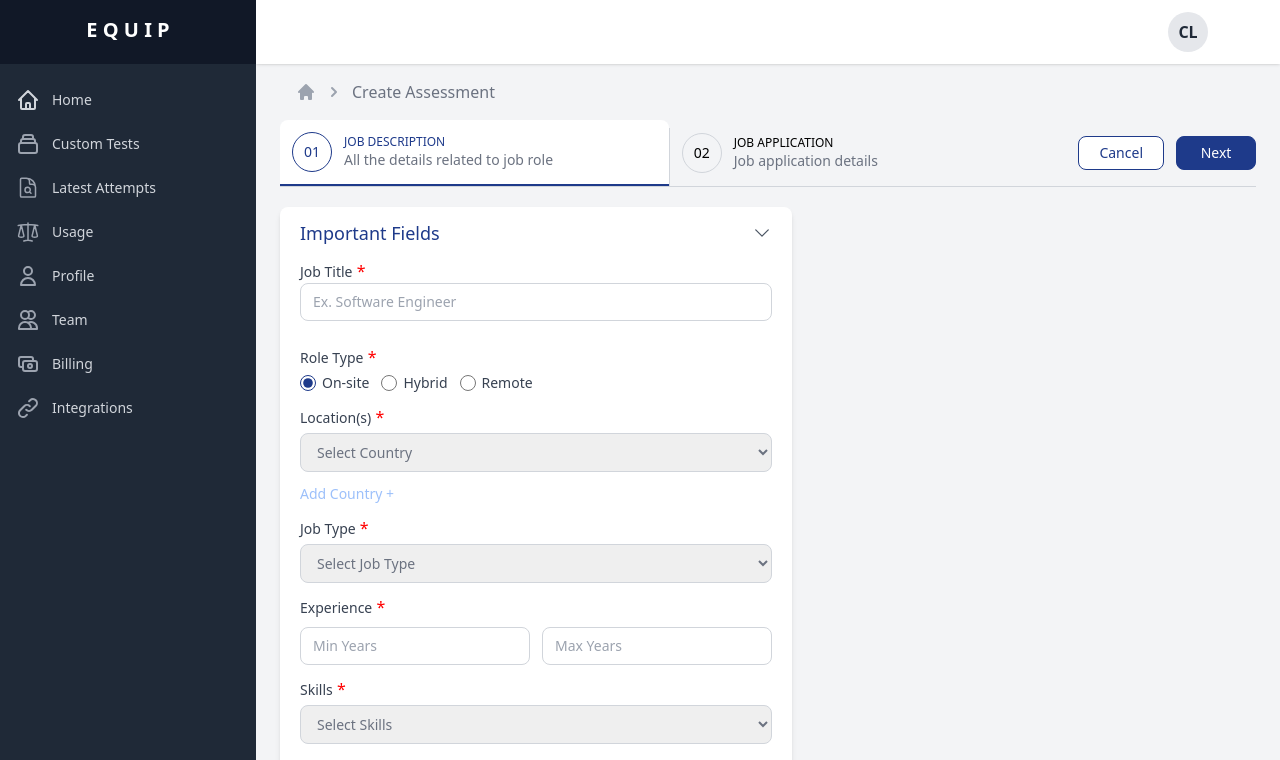
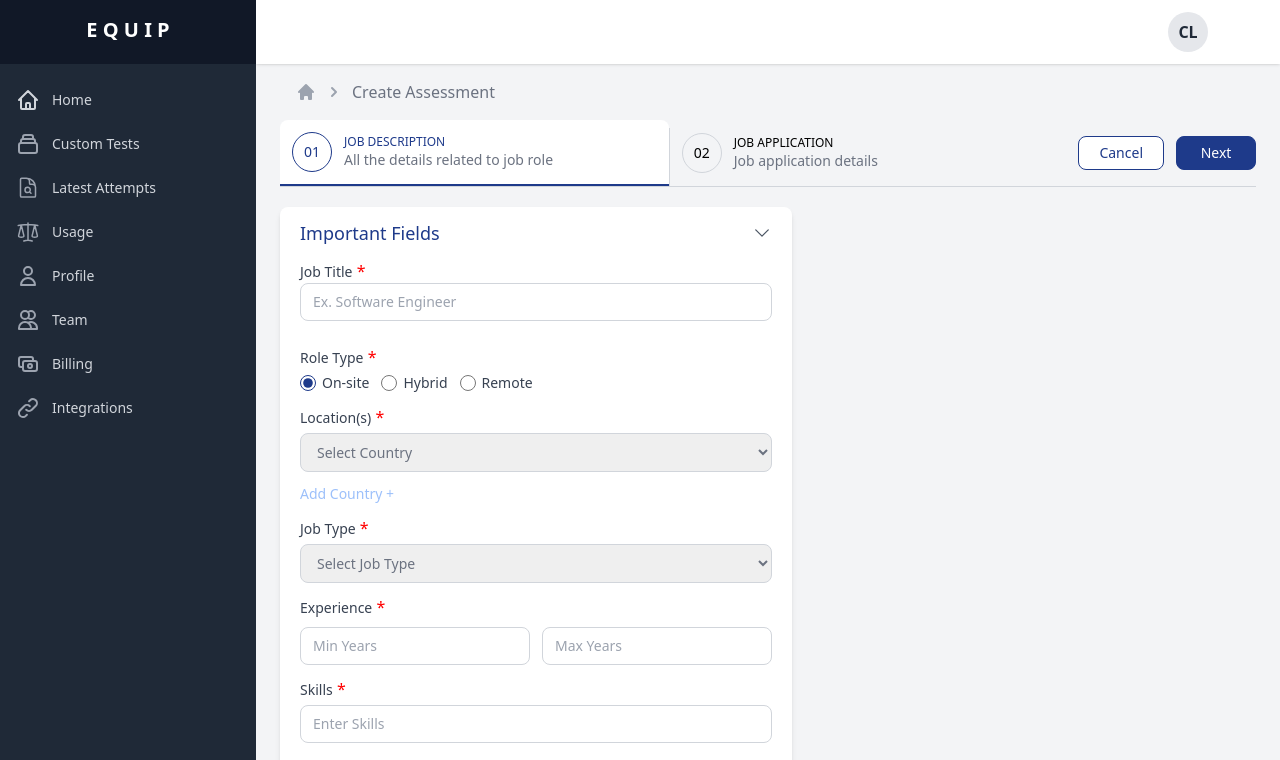
Before and after one commit to jibranjan/tanstack-form, a React (Vite) app: page / in a window 1280 px wide. Shown: the top 760 px of the page. Built offline with nearby package versions, Linux system fonts and the light colour scheme.

Commit message:
add custom skills dropdonw

```diff
--- a/src/job-description-tab/ImportantFields.tsx
+++ b/src/job-description-tab/ImportantFields.tsx
@@ -11,6 +11,8 @@ function ImportantFields({ form }: ImportantFieldsProps) {
     const [roleType, setRoleType] = useState<string>("");
     const [restrictedLocation, setRestrictedLocation] = useState<boolean>(false);
     const [allowCountryRemoval, setAllowCountryRemoval] = useState<boolean>(false);
+    const [showSkillsDropdown, setShowSkillsDropdown] = useState<boolean>(false);
+    const [selectedSkills, setSelectedSkills] = useState<string[]>([]);
 
     const timezones = [
         { id: "utc", label: "UTC (Coordinated Universal Time)" },
@@ -34,6 +36,22 @@ function ImportantFields({ form }: ImportantFieldsProps) {
         { id: "ast", label: "AST (Atlantic Standard Time)" }
     ];
 
+    const skills = [
+        { id: "cpp", label: "C++" },
+        { id: "git", label: "Git" },
+        { id: "english", label: "English Language" },
+        { id: "accountancy", label: "Accountancy" },
+        { id: "dsa", label: "Data Structures" },
+        { id: "content_marketing", label: "Content Marketing" },
+        { id: "google_ads", label: "Google Ads" },
+        { id: "css", label: "CSS" },
+        { id: "sql", label: "SQL" },
+        { id: "programming", label: "Programming Languages" }
+    ]
+
+    const searchSkillsDropdown = (value: string) => {
+
+    }
 
     return (
         <section className="flex flex-col gap-3">
@@ -564,8 +582,79 @@ function ImportantFields({ form }: ImportantFieldsProps) {
                 </div>
             </div>
 
+            {/* Custom skills dropdown */}
+            <form.Field
+                name="skills"
+                children={(field: any) => {
+                    return (
+                        <div>
+                            <label htmlFor={field.name} className="text-sm text-gray-700 eqp-required-field">Skills</label>
+                            <input
+                                type="text"
+                                value=""
+                                onBlur={(e) => {
+                                    field.handleBlur;
+                                    e.target.classList.remove('rounded-b-none', 'border-b-0');
+                                    setShowSkillsDropdown(false);
+                                }}
+                                onFocus={(e) => {
+                                    setShowSkillsDropdown(true);
+                                    e.target.classList.add('rounded-b-none', 'border-b-0');
+                                }}
+                                onChange={(e) => {
+                                    searchSkillsDropdown(e.target.value);
+                                    field.handleChange(e.target.value);
+                                }}
+                                className="text-sm font-light text-gray-500 ring-0 outline-none border border-gray-300 w-full py-2 px-3 rounded-lg mt-1"
+                                placeholder="Enter Skills"
+                            />
+
+                            {showSkillsDropdown && (
+                                <ul className="flex flex-col border border-gray-300 divide-y divide-gray-300 rounded-lg rounded-t-none overflow-hidden">
+                                {skills.map((skill) => (
+                                    selectedSkills.includes(skill.label) ? null : (
+                                        <li
+                                            key={skill.id}
+                                            onMouseDown={(e) => {
+                                                const newSkills = [...selectedSkills, skill.label];
+                                                setSelectedSkills(newSkills);
+                                                field.handleChange(newSkills); // Update with the new array immediately
+                                                setShowSkillsDropdown(false);
+                                            }}
+                                            className="text-sm font-light text-gray-500 ring-0 w-full py-2 px-3 cursor-pointer bg-indigo-50 hover:bg-gray-50"
+                                        >
+                                            {skill.label}
+                                        </li>
+                                    )
+                                ))}
+                            </ul>
+                            )}
+
+                            <div className="flex flex-wrap gap-2 mt-1">
+                                {selectedSkills.map((skill) => (
+                                    <div
+                                        key={skill}
+                                        className="flex items-center gap-2 bg-blue-50 text-blue-900 px-3 py-0.5 rounded-full text-xs border border-blue-200 w-fit"
+                                    >
+                                        <span>{skill}</span>
+                                        <span
+                                            className="font-light text-base rotate-45 cursor-pointer"
+                                            onClick={() => {
+                                                setSelectedSkills((prev) => prev.filter((s) => s !== skill));
+                                            }}
+                                        >
+                                            +
+                                        </span>
+                                    </div>
+                                ))}
+                            </div>
+                        </div>
+                    );
+                }}
+            />
+
             {/* Skills */}
-            <form.Field
+            {/* <form.Field
                 className="flex flex-col gap-5"
                 name="skills"
                 children={(field: any) => {
@@ -598,7 +687,7 @@ function ImportantFields({ form }: ImportantFieldsProps) {
                         </div>
                     );
                 }}
-            />
+            /> */}
 
             {/* Job Description */}
             <form.Field
```
